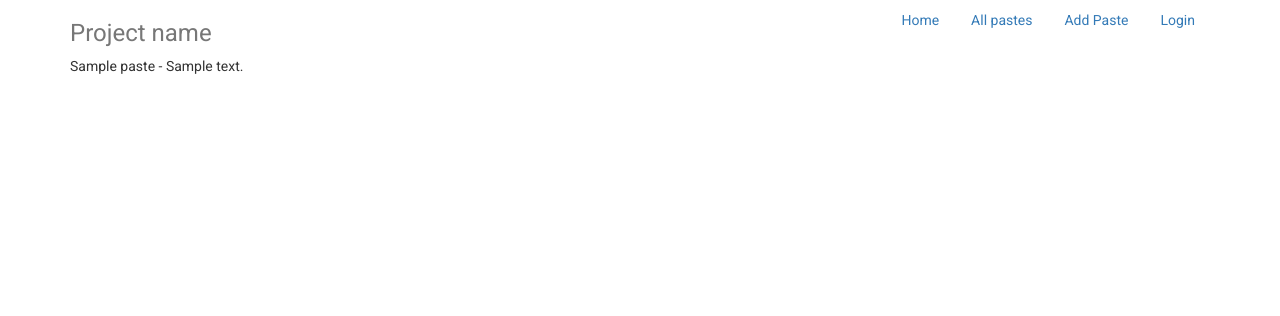
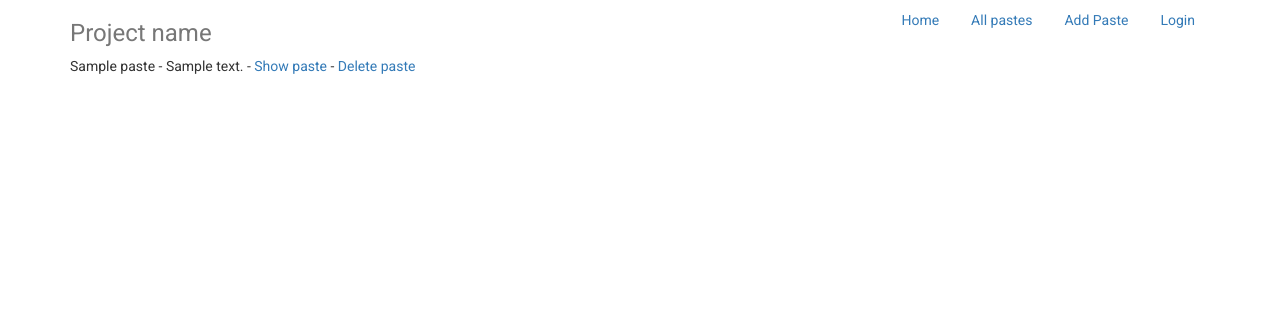
Before and after one commit to coolboweb/django_pastebin, a Django app: page /p/list/ in a window 1280 px wide. Shown: the top 316 px of the page. Run offline with Django 3.2, Linux system fonts and the light colour scheme; tables that the repository leaves empty hold one stand-in row (values such as "Sample post"); some libraries are stand-ins or nearby versions.

Commit message:
Add paste showing and deleting

```diff
--- a/paste/urls.py
+++ b/paste/urls.py
@@ -1,11 +1,13 @@
 # -*- coding: utf-8 -*-
 from django.conf.urls import include, url
 from . import views
-from .views import PasteCreateView, PasteListView
+from .views import PasteCreateView, PasteListView, PasteShowView, PasteDeleteView
 from django.contrib.auth.decorators import login_required
 
 
 urlpatterns = [
     url(r'^add/$', PasteCreateView.as_view(), name='add_paste'),
     url(r'^list/$', PasteListView.as_view(), name='paste_list'),
+    url(r'^(?P<paste_id>\d+)/$', PasteShowView.as_view(), name='show_paste'),
+    url(r'^d/(?P<pk>\d+)/$', PasteDeleteView.as_view(), name='delete_paste'),
 ]
--- a/paste/views.py
+++ b/paste/views.py
@@ -8,8 +8,7 @@ from .models import Paste
 from django.contrib.auth.decorators import login_required
 from django.views.generic.edit import CreateView, UpdateView, DeleteView
 from django.core.urlresolvers import reverse_lazy
-# Create your views here.
-
+from django.shortcuts import get_object_or_404
 
 class PasteCreateView(CreateView):
     model = Paste
@@ -18,10 +17,37 @@ class PasteCreateView(CreateView):
     success_url = reverse_lazy('main_page')
 
 
+class UserToolsFormView(UpdateView):
+    model = Paste
+    fields = ['title', 'content', 'visibility']
+    template_name = "paste/form.html"
+    success_url = reverse_lazy('main_page')
+
+
+class PasteDeleteView(DeleteView):
+
+    model = Paste
+    template_name = "paste/confirm_delete.html"
+
+    def get_success_url(self):
+        return reverse_lazy('paste_list')
+
+
+class PasteShowView(View):
+    template_name = "paste/show.html"
+
+    def get(self, request, paste_id):
+        paste = get_object_or_404(Paste, pk=paste_id)
+
+        return render(request, self.template_name, {
+            'paste': paste,
+        })
+
+
 class PasteListView(View):
     template_name = "paste/list.html"
 
-    def get(self, request, *args, **kwargs):
+    def get(self, request):
         return render(request, self.template_name, {
             'all_paste': Paste.objects.all()
         })
--- a/templates/paste/list.html
+++ b/templates/paste/list.html
@@ -2,7 +2,7 @@
 
 {% block content %}
     {% for paste in all_paste %}
-        {{ paste.title }} - {{ paste.content }}
+        {{ paste.title }} - {{ paste.content }} - <a href="{% url 'show_paste' paste_id=paste.id %}">Show paste</a>  - <a href="{% url 'delete_paste' pk=paste.id %}">Delete paste</a>
         </br>
     {% endfor %}
 {% endblock %}
--- /dev/null
+++ b/templates/paste/show.html
@@ -0,0 +1,5 @@
+{% extends "base.html" %}
+
+{% block content %}
+    {{ paste.title }} - {{ paste.content }}
+{% endblock %}
```
Also changed, not shown: templates/paste/confirm_delete.html (added, +11 -0 lines).
